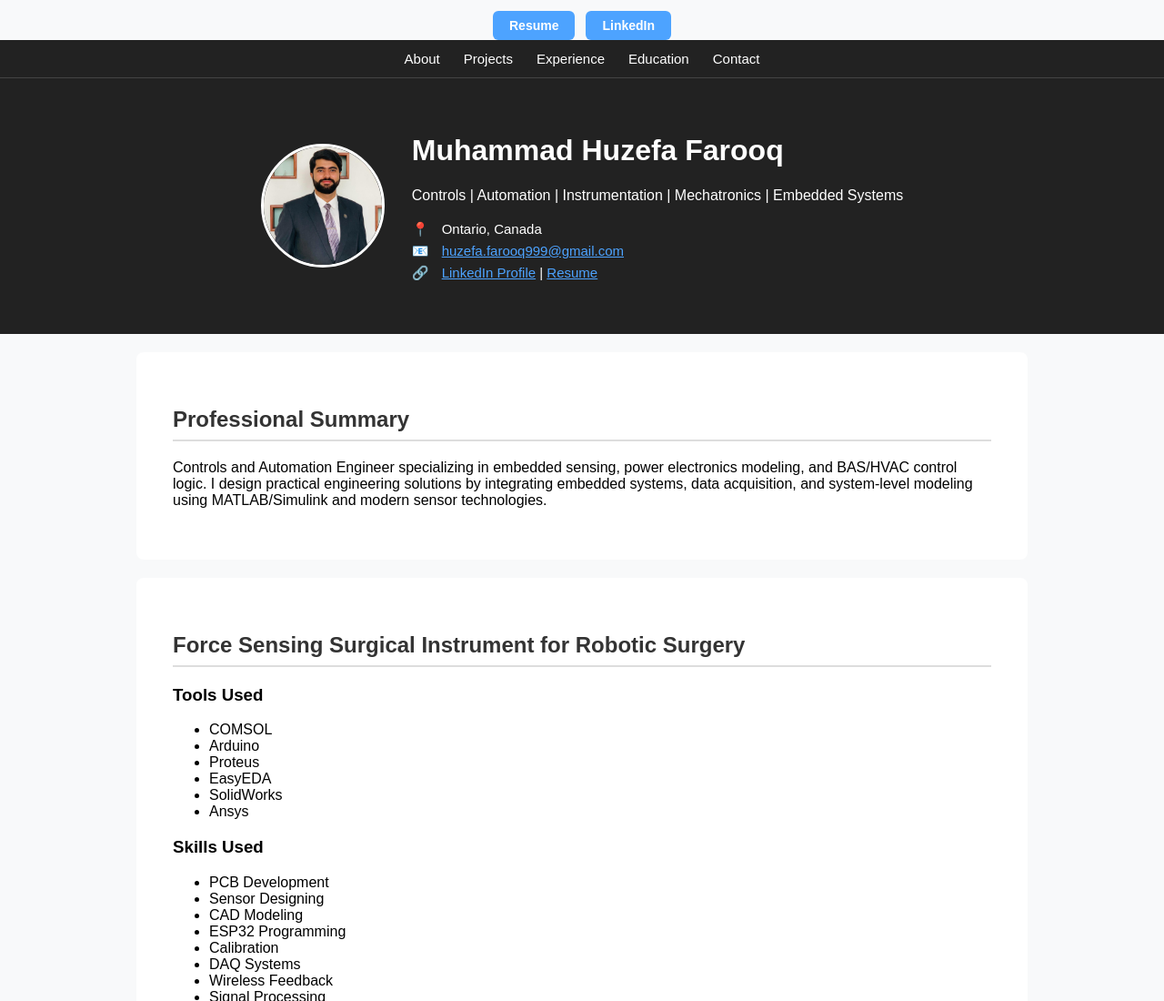
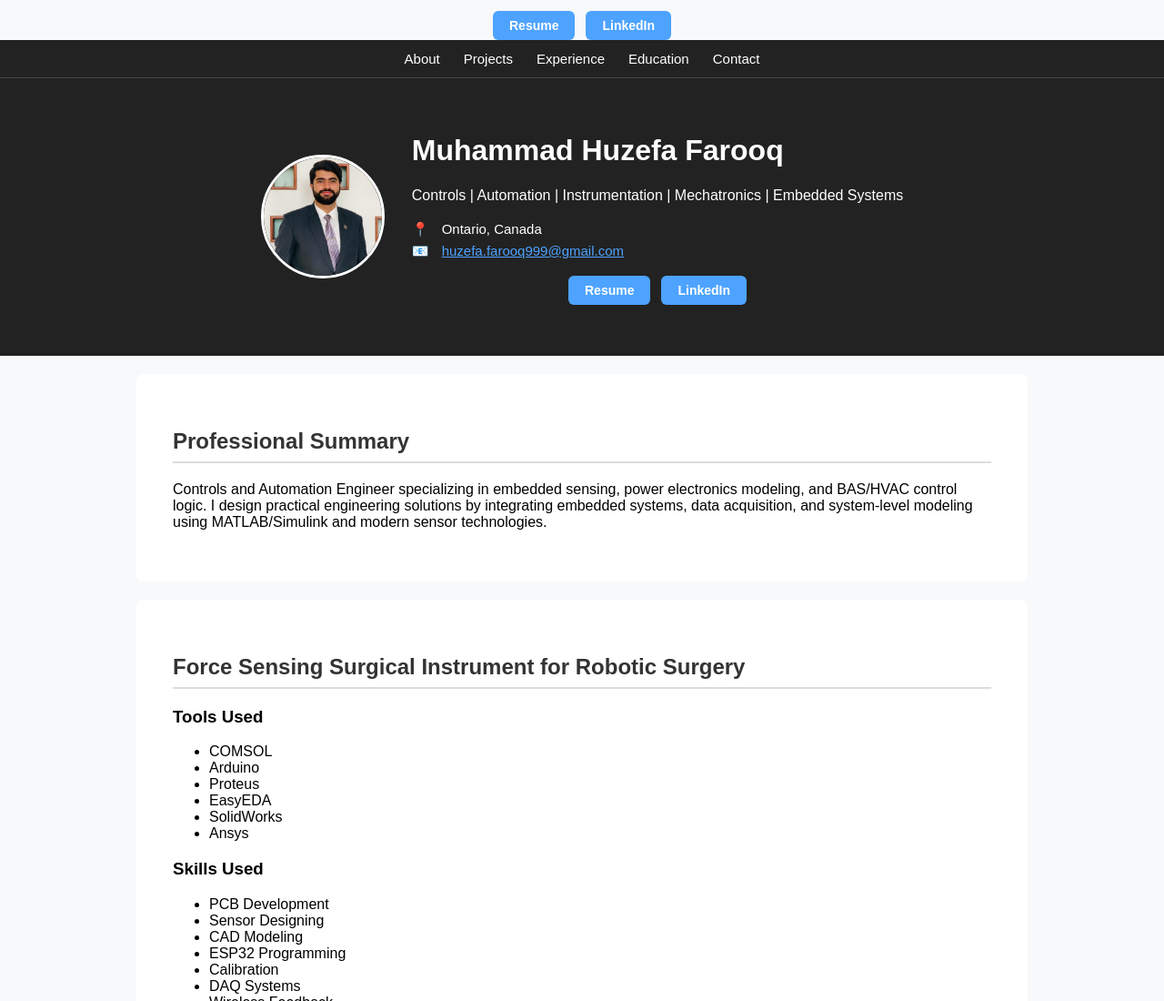
Before and after one commit to Huzefa-farooq/Huzefa-farooq.github.io, a plain HTML site: page index.html in a window 1280 px wide. Shown: the top 1100 px of the page at 91% size. Drawn offline with Linux system fonts and the light colour scheme.

Commit message:
Update index.html

```diff
--- a/index.html
+++ b/index.html
@@ -224,12 +224,13 @@ html {
 
         <p style="margin-top: 10px; font-size: 15px; line-height: 1.6;">
     <span style="margin-right: 10px;">📍</span> Ontario, Canada <br>
+
     <span style="margin-right: 10px;">📧</span>
     <a href="mailto:huzefa.farooq999@gmail.com" style="color: #4da3ff;">huzefa.farooq999@gmail.com</a><br>
-    <span style="margin-right: 10px;">🔗</span>
-    <a href="https://www.linkedin.com/in/muhammad-huzefa-farooq-3354341b1" style="color: #4da3ff;">LinkedIn Profile</a>
-    |
-    <a href="Muhammad_Huzefa_Farooq_Resume.pdf" target="_blank" style="color: #4da3ff;">Resume</a>
+ <div class="top-buttons">
+    <a class="btn-top" href="Muhammad_Huzefa_Farooq_Resume.pdf" target="_blank">Resume</a>
+    <a class="btn-top" href="https://www.linkedin.com/in/muhammad-huzefa-farooq-3354341b1" target="_blank">LinkedIn</a>
+</div>
 </p>
 
     </div>
```
